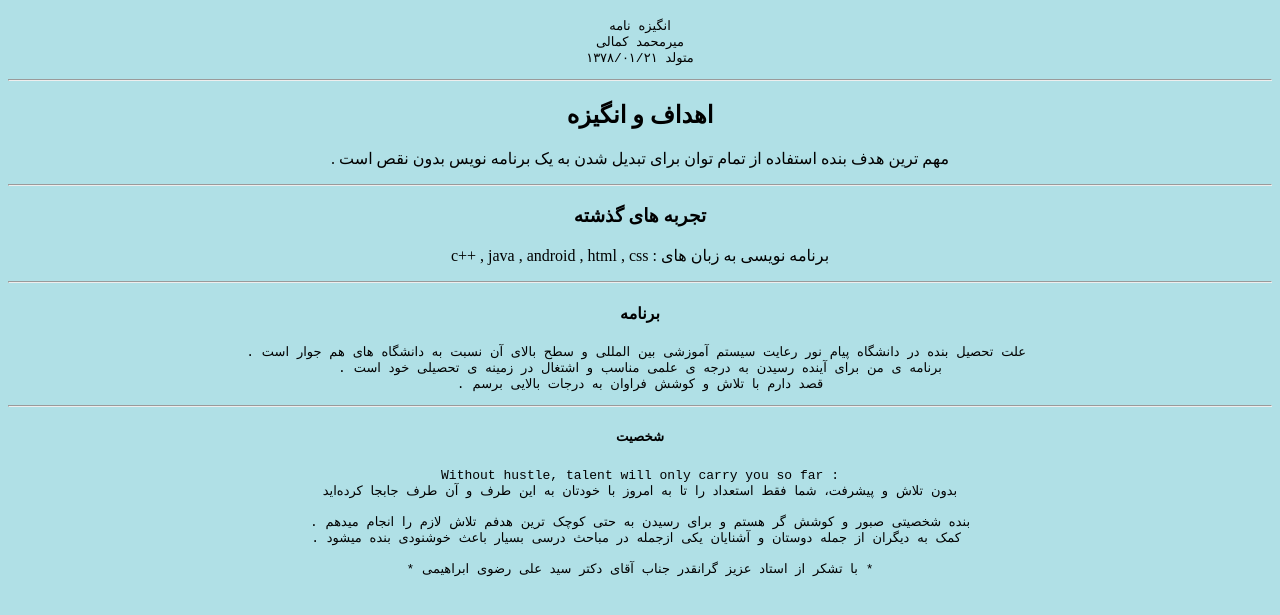
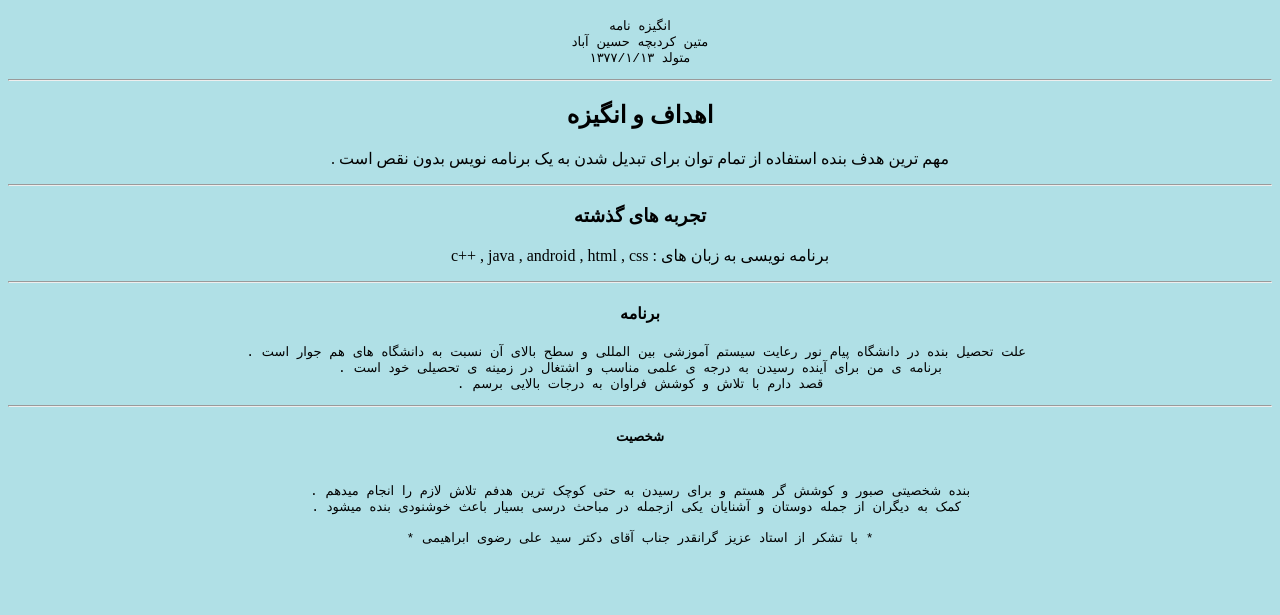
Before and after one commit to matin-kurd/SOP, a plain HTML site: page index.html in a window 1280 px wide. Shown: the part 49-664 px from the top of the page. Drawn offline with Linux system fonts and the light colour scheme.

Commit message:
Update index.html

```diff
--- a/index.html
+++ b/index.html
@@ -11,8 +11,8 @@
 <h1 style="text-align:center;">به نام خدا</h1>
 <pre style="text-align:center;">
 انگیزه نامه
-میرمحمد کمالی
-متولد ۱۳۷۸/۰۱/۲۱
+متین کردبچه حسین آباد
+متولد ۱۳۷۷/۱/۱۳
 </pre>
 
 <hr>
@@ -36,8 +36,6 @@
 
 <h5 style="text-align:center;">شخصیت</h5>
 <pre style="text-align:center;">
-Without hustle, talent will only carry you so far :
-بدون تلاش و پیشرفت، شما فقط استعداد را تا به امروز با خودتان به این طرف و آن طرف جابجا کرده‌اید
 
 . بنده شخصیتی صبور و کوشش گر هستم و برای رسیدن به حتی کوچک ترین هدفم تلاش لازم را انجام میدهم
 . کمک به دیگران از جمله دوستان و آشنایان یکی ازجمله در مباحث درسی بسیار باعث خوشنودی بنده میشود
```
